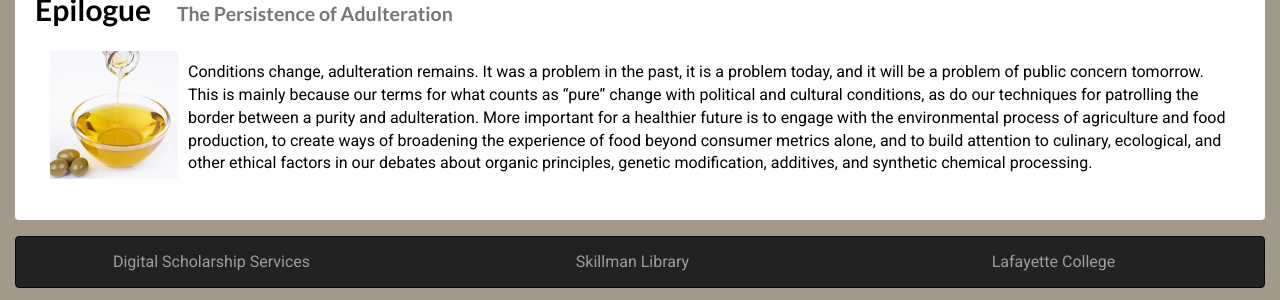
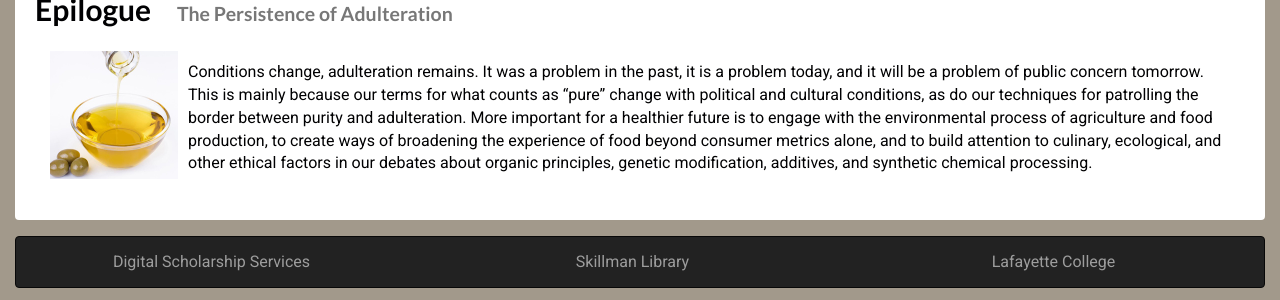
Before and after one commit to LafayetteCollegeLibraries/purefood, a Jekyll site: the page built from chapters.md, in a window 1280 px wide and 900 px high, scrolled down 2377 px. Shown: the part 592-892 px from the top of the window. Built offline with Jekyll 4.4.1, drawn with Linux system fonts in a browser that asks for light colours.

Commit message:
rogue typo in epilogue

```diff
--- a/_data/chapters.yml
+++ b/_data/chapters.yml
@@ -151,7 +151,7 @@
     Conditions change, adulteration remains. It was a problem in the past, it is a problem today, and
     it will be a problem of public concern tomorrow. This is mainly because our terms for what
     counts as "pure" change with political and cultural conditions, as do our techniques for patrolling
-    the border between a purity and adulteration. More important for a healthier future is to engage
+    the border between purity and adulteration. More important for a healthier future is to engage
     with the environmental process of agriculture and food production, to create ways of broadening
     the experience of food beyond consumer metrics alone, and to build attention to culinary,
     ecological, and other ethical factors in our debates about organic principles, genetic
```
